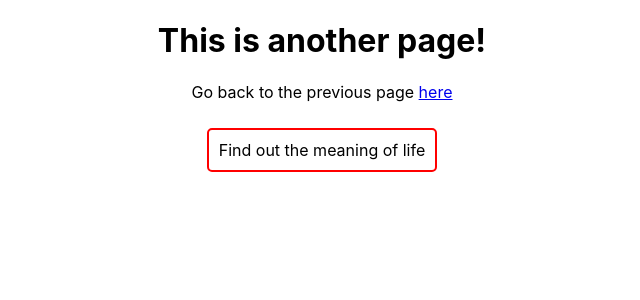
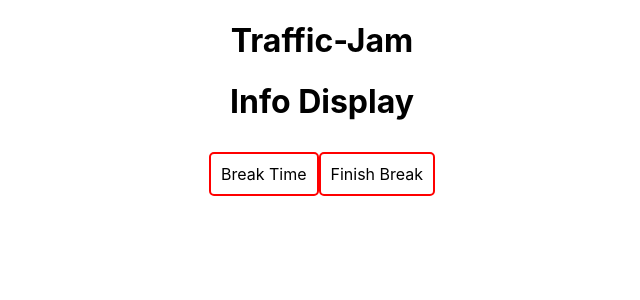
Before and after one commit to kavin1022/traffic-jam, a React (Create React App) app in the folder frontend/: page /another in a window 1280 px wide. Shown: the top 300 px of the page, without its empty margins (318-958 px from the left). Built offline with nearby package versions, Linux system fonts and the light colour scheme.

Commit message:
updated a page name AnotherPage

```diff
--- /dev/null
+++ b/frontend/src/components/TrafficPage/InfoStats.js
@@ -0,0 +1,8 @@
+import React from 'react';
+
+const Info = () => {
+    return(
+        <h1>Info Display</h1>
+    )
+}
+export default Info
--- a/frontend/src/pages/AnotherPage.js
+++ b/frontend/src/pages/AnotherPage.js
@@ -1,19 +1,26 @@
 import React from 'react';
 import '../styling/index.css';
 import Button from '../components/Button';
-import { getMeaningOfLife } from '../utils/ExampleUtil';
+import InfoStats from '../components/TrafficPage/InfoStats';
 
-function getResult() {
-  alert(`The meaning of life: ${getMeaningOfLife()}`)
+function startBreak() {
+  document.body.style = 'background: #bb1e10;';
+}
+
+function finishBreak() {
+  document.body.style = 'background: #33a532;';
 }
 
 function AnotherPage() {
 
   return (
     <div>
-      <h1>This is another page!</h1>
-      <p>Go back to the previous page <a href={'/'}>here</a></p>
-      <Button buttonText={"Find out the meaning of life"} clickAction={getResult} />
+      <h1>Traffic-Jam</h1>
+      <InfoStats/>
+      <div>
+        <Button buttonText={"Break Time"} clickAction={startBreak} />
+        <Button buttonText={"Finish Break"} clickAction={finishBreak} />
+      </div>
     </div>
 
   );
```
Also changed, not shown: 2 other files (tests, documents, lock files or other folders).
